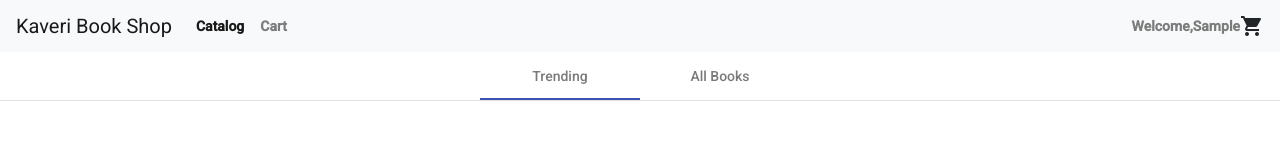
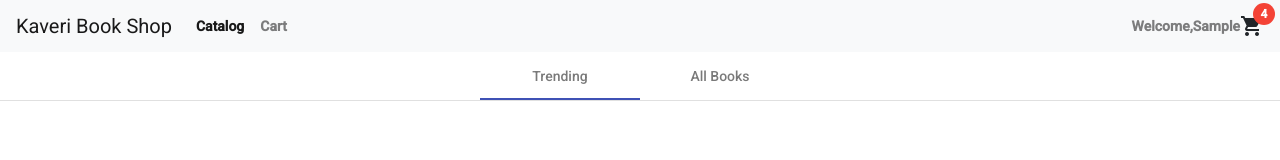
Before and after one commit to shivendra1308/book-shop, an Angular app: page /login in a window 1280 px wide. Both pictures are taken after typing "Sample", "Sample123" into the empty fields and a click on the button "Login". Shown: the top 160 px of the page. Built offline with nearby package versions, Linux system fonts and the light colour scheme; no server answers.

Commit message:
3rd commit

```diff
--- a/src/app/components/navigation/navigation.component.html
+++ b/src/app/components/navigation/navigation.component.html
@@ -12,7 +12,8 @@
     <span class="navbar-text">
       <strong>Welcome,{{userName}}</strong>
     </span>
-    <span class="material-icons">
+    <!-- <mat-icon matBadge="15" matBadgeColor="warn">home</mat-icon> -->
+    <span class="material-icons" matBadge={{cartItems}} matBadgeColor="warn">
       shopping_cart
       </span>
   </div>
--- a/src/app/components/navigation/navigation.component.ts
+++ b/src/app/components/navigation/navigation.component.ts
@@ -6,12 +6,14 @@ import { Component, OnInit } from '@angular/core';
   styleUrls: ['./navigation.component.css']
 })
 export class NavigationComponent implements OnInit {
-public userName :string = ''
+public userName :string = '';
+public cartItems : number = 4 ;
   constructor() {
     this.userName = sessionStorage.getItem('username');
   }
 
   ngOnInit(): void {
+
   }
 
 }
```
Also changed, not shown: src/app/shared/ui/material.module.ts (+5 -2 lines).
